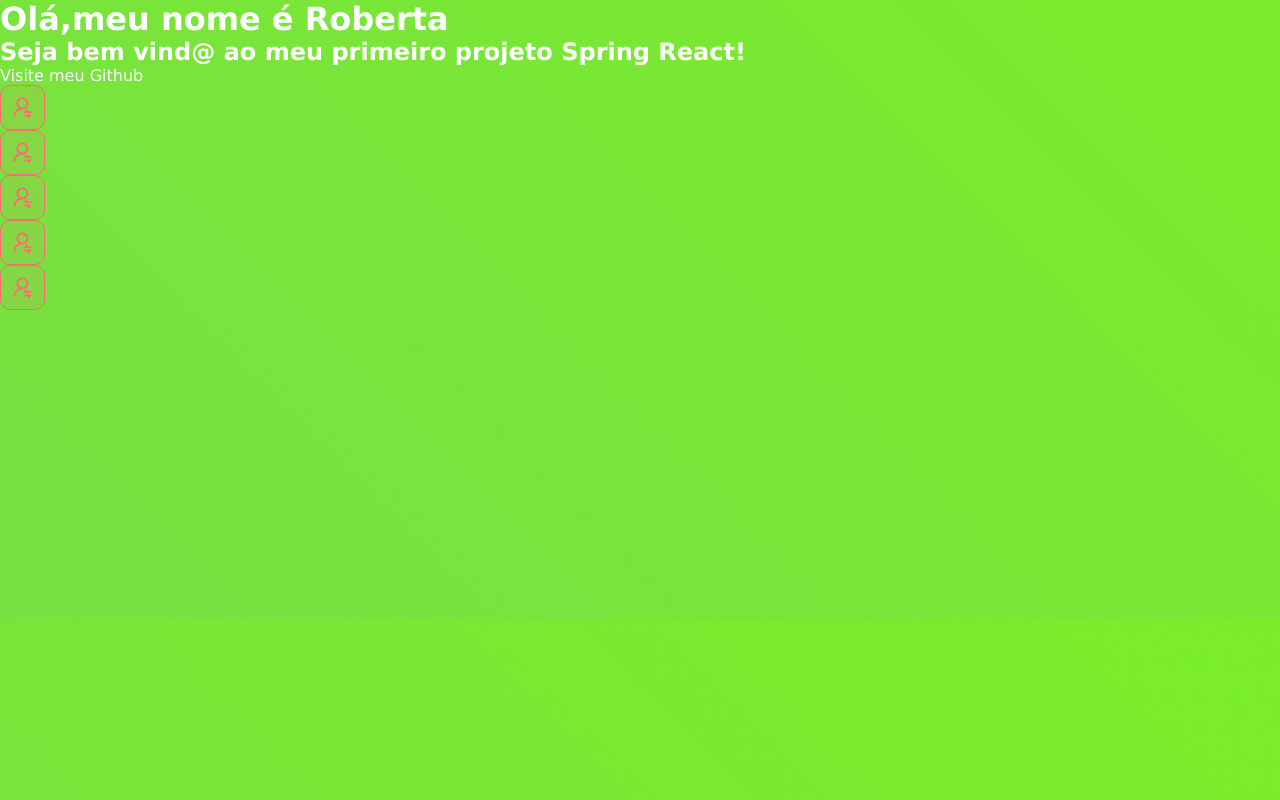
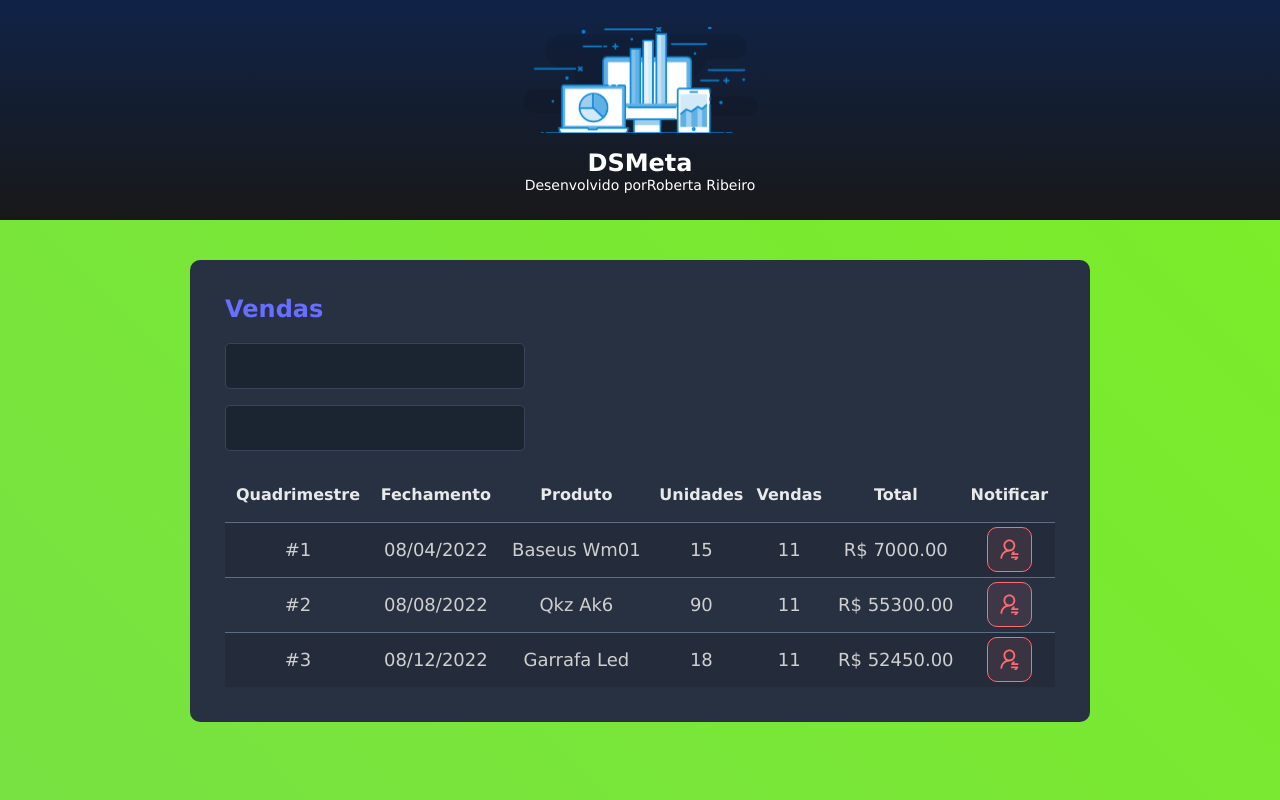
Before and after one commit to HarukaIonaSao/Controle-de-vendas-Spring-React, a React (Vite) app in the folder frontend/: page / in a window 1280 px wide. Built offline with nearby package versions, Linux system fonts and the light colour scheme; a web font is replaced by a local one.

Commit message:
Outros componentes e btn alinhado

```diff
--- a/frontend/src/App.tsx
+++ b/frontend/src/App.tsx
@@ -1,16 +1,19 @@
-import NotificationButton from "./components/NotificatioButton";
+import Header from "./components/Header"
+import VendasAnuais from "./components/VendasAnuais"
 
 function App() {
   return (
   <>
-    <h1>Olá,meu nome é Roberta</h1>
-    <h2>Seja bem vind@ ao meu primeiro projeto Spring React!</h2>
-    <p> Visite meu  <a href="https://github.com/harukaionasao">  Github</a> </p>
-    <NotificationButton />
-    <NotificationButton />
-    <NotificationButton />
-    <NotificationButton />
-    <NotificationButton />
+
+  <Header/>
+  <main>
+      <section id="sales">
+        <div className="dsmeta-container">
+          <VendasAnuais/>
+
+          </div>
+       </section>
+  </main>
   </>
   )
 }
--- /dev/null
+++ b/frontend/src/components/Header/index.tsx
@@ -0,0 +1,19 @@
+import logo from '../../assets/img/logo.svg'
+import './styles.css'
+function Header() {
+    return (
+        <header>
+        <div className="dsmeta-logo-container">
+            <img src={logo} alt="Logo loja"/>
+            <h1>DSMeta</h1>
+            <p>
+              Desenvolvido por
+              <a href="https://github.com/HarukaIonaSao">Roberta Ribeiro</a>
+            </p>
+        </div>
+    </header>
+
+    )
+  }
+
+  export default Header
--- /dev/null
+++ b/frontend/src/components/Header/styles.css
@@ -0,0 +1,27 @@
+header {
+    background: linear-gradient(180deg, #102347 0%, #181818 100%);
+    height: 220px;
+    display: flex;
+    align-items: center;
+    justify-content: center;
+  }
+
+  .dsmeta-logo-container {
+    display: flex;
+    flex-direction: column;
+    align-items: center;
+  }
+
+  .dsmeta-logo-container img {
+    width: 235px;
+  }
+
+  .dsmeta-logo-container h1 {
+    margin-top: 15px;
+    font-size: 24px;
+  }
+
+  .dsmeta-logo-container p {
+    font-size: 14px;
+    font-weight: 300;
+  }
--- /dev/null
+++ b/frontend/src/components/VendasAnuais/index.tsx
@@ -0,0 +1,80 @@
+import NotificationButton from '../NotificatioButton'
+import './styles.css'
+
+function VendasAnuais() {
+  return (
+    <div className="dsmeta-card">
+            <h2 className="dsmeta-sales-title">Vendas</h2>
+            <div>
+              <div className="dsmeta-form-control-container">
+                <input className="dsmeta-form-control" type="text"/>
+              </div>
+              <div className="dsmeta-form-control-container">
+                <input className="dsmeta-form-control" type="text"/>
+              </div>
+            </div>
+
+            <div>
+              <table className="dsmeta-sales-table">
+                <thead>
+                  <tr>
+                    <th className="show992">Quadrimestre</th>
+                    <th className="show576">Fechamento</th>
+                    <th>Produto</th>
+                    <th className="show992">Unidades</th>
+                    <th className="show992">Vendas</th>
+                    <th>Total</th>
+                    <th>Notificar</th>
+                  </tr>
+                </thead>
+                <tbody>
+                  <tr>
+                    <td className="show992">#1</td>
+                    <td className="show576">08/04/2022</td>
+                    <td>Baseus Wm01</td>
+                    <td className="show992">15</td>
+                    <td className="show992">11</td>
+                    <td>R$ 7000.00</td>
+                    <td>
+                      <div className="dsmeta-red-btn-container">
+                        <NotificationButton/>
+                      </div>
+                    </td>
+                  </tr>
+                  <tr>
+                    <td className="show992">#2</td>
+                    <td className="show576">08/08/2022</td>
+                    <td>Qkz Ak6</td>
+                    <td className="show992">90</td>
+                    <td className="show992">11</td>
+                    <td>R$ 55300.00</td>
+                    <td>
+                      <div className="dsmeta-red-btn-container">
+                      <NotificationButton/>
+                      </div>
+                    </td>
+                  </tr>
+                  <tr>
+                    <td className="show992">#3</td>
+                    <td className="show576">08/12/2022</td>
+                    <td>Garrafa Led</td>
+                    <td className="show992">18</td>
+                    <td className="show992">11</td>
+                    <td>R$ 52450.00</td>
+                    <td>
+                      <div className="dsmeta-red-btn-container">
+                      <NotificationButton/>
+                      </div>
+                    </td>
+                  </tr>
+                </tbody>
+
+              </table>
+            </div>
+
+          </div>
+
+  )
+}
+
+export default VendasAnuais
--- /dev/null
+++ b/frontend/src/components/VendasAnuais/styles.css
@@ -0,0 +1,97 @@
+.dsmeta-card {
+    background-color: #283142;
+    border-radius: 10px;
+    padding: 30px 10px;
+  }
+
+  .dsmeta-sales-title {
+    color: #676fff;
+    font-size: 24px;
+    margin-bottom: 20px;
+  }
+
+  .dsmeta-form-control-container {
+    margin-bottom: 16px;
+    max-width: 300px;
+  }
+
+  .dsmeta-form-control {
+    width: 100%;
+    height: 46px;
+    background-color: #1b2531;
+    border: 1px solid #384459;
+    border-radius: 5px;
+    color: #9aaabe;
+    padding: 0 20px;
+    font-size: 18px;
+  }
+
+  .dsmeta-sales-table {
+    width: 100%;
+    border-spacing: 0;
+    border-collapse: collapse;
+  }
+
+  .dsmeta-sales-table thead {
+    height: 55px;
+    font-size: 16px;
+    color: #e9e9e9;
+    font-weight: 700;
+  }
+
+  .dsmeta-sales-table tbody {
+    font-size: 14px;
+    font-weight: 400;
+    color: #cfcfcf;
+    text-align: center;
+  }
+
+  .dsmeta-sales-table tbody tr {
+    height: 74px;
+    border-top: 1px solid #5f6e82;
+  }
+
+  .dsmeta-sales-table tbody tr:hover > td {
+    background-color: #384459;
+  }
+
+  .dsmeta-sales-table tbody tr:nth-child(odd) {
+    background-color: #242c3b;
+  }
+
+  .dsmeta-red-btn-container {
+      display: flex;
+      justify-content: center;
+  }
+
+  .show576 {
+      display: none;
+  }
+
+  .show992 {
+      display: none;
+  }
+
+  @media (min-width: 576px) {
+      .show576 {
+          display: table-cell;
+      }
+
+      .dsmeta-card {
+          padding: 35px;
+      }
+
+      .dsmeta-sales-table tbody tr {
+          height: 55px;
+      }
+
+      .dsmeta-sales-table tbody {
+          font-size: 18px;
+      }
+  }
+
+  @media (min-width: 992px) {
+      .show992 {
+          display: table-cell;
+      }
+  }
--- a/frontend/src/index.css
+++ b/frontend/src/index.css
@@ -23,6 +23,16 @@
   text-decoration: none;
 }
 
+.dsmeta-container {
+  width: 100%;
+  max-width: 900px;
+  margin: 0 auto;
+}
+
+#sales {
+  padding: 40px 10px;
+}
+
 
 
 @keyframes gradient-animation {
```
Also changed, not shown: frontend/src/assets/img/logo.svg (added).
